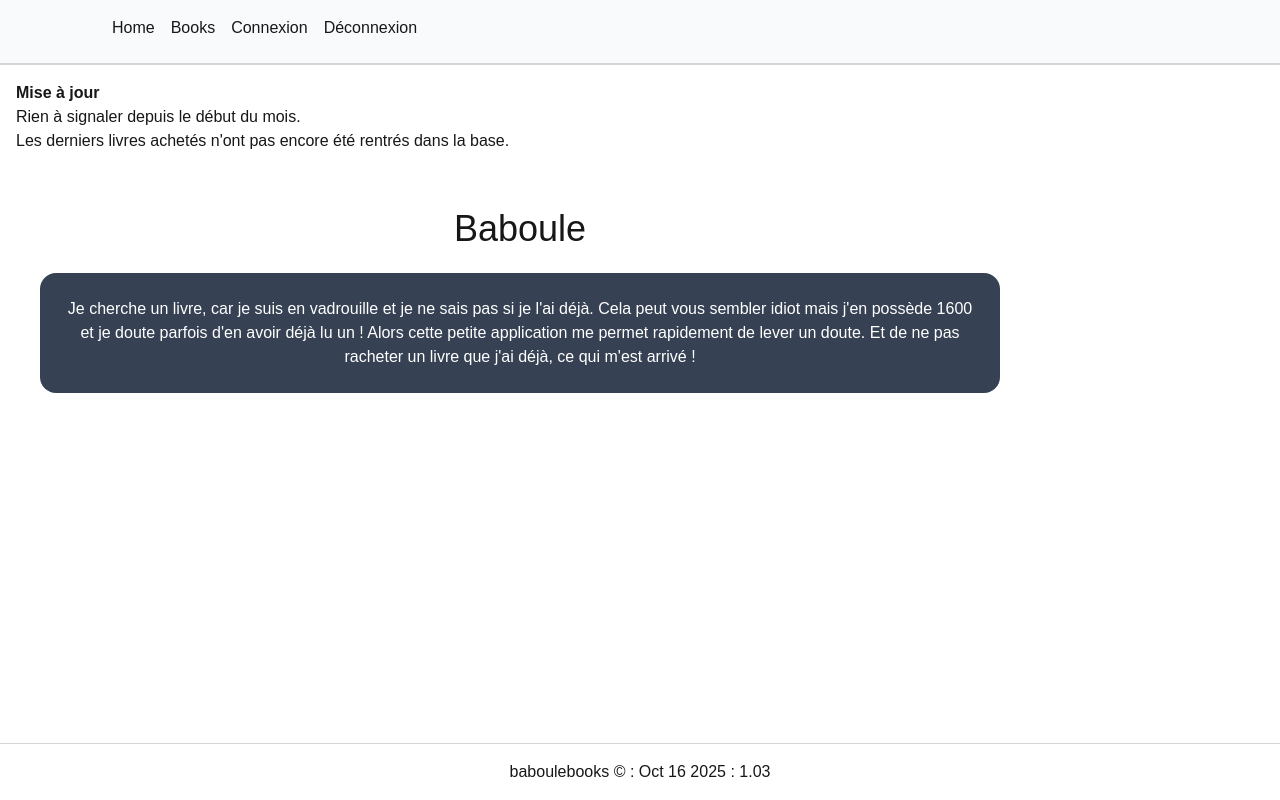
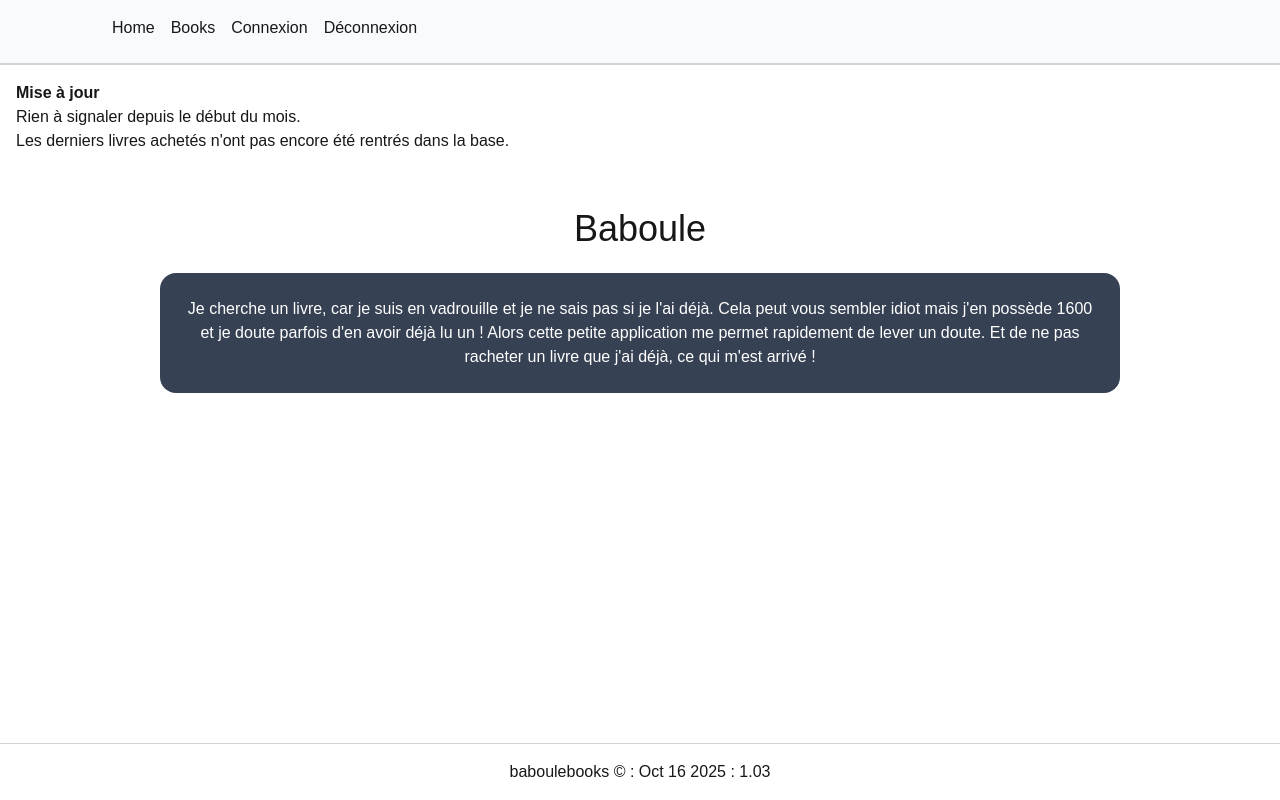
Before and after one commit to yves40/baboulebooksweb, a Next.js app in the folder babweb/: page / in a window 1280 px wide. Built offline with nearby package versions, Linux system fonts and the light colour scheme.

Commit message:
Some css tests

```diff
--- a/babweb/src/app/globals.css
+++ b/babweb/src/app/globals.css
@@ -50,10 +50,10 @@ body {
   @apply text-right bg-white p-4 border-t border-t-zinc-300;
 }
 .page__container {
-  @apply  mx-10 my-10 text-center
-      sm:w-5/8
-      md:w-7/8
-      lg:w-6/8;
+  @apply  mx-auto my-10 text-center w-[30rem]
+      sm:w-[40rem]
+      md:w-[50rem]
+      lg:w-[60rem];
 }
 .footer {
   bottom: 0;
--- a/babweb/src/app/page.jsx
+++ b/babweb/src/app/page.jsx
@@ -1,6 +1,7 @@
 import Image from "next/image";
 
 export default function Home() {
+ console.log(`Home sweet home`);
   return (
     <div>
         <h1 className="text-4xl mb-6">Baboule</h1>
```
